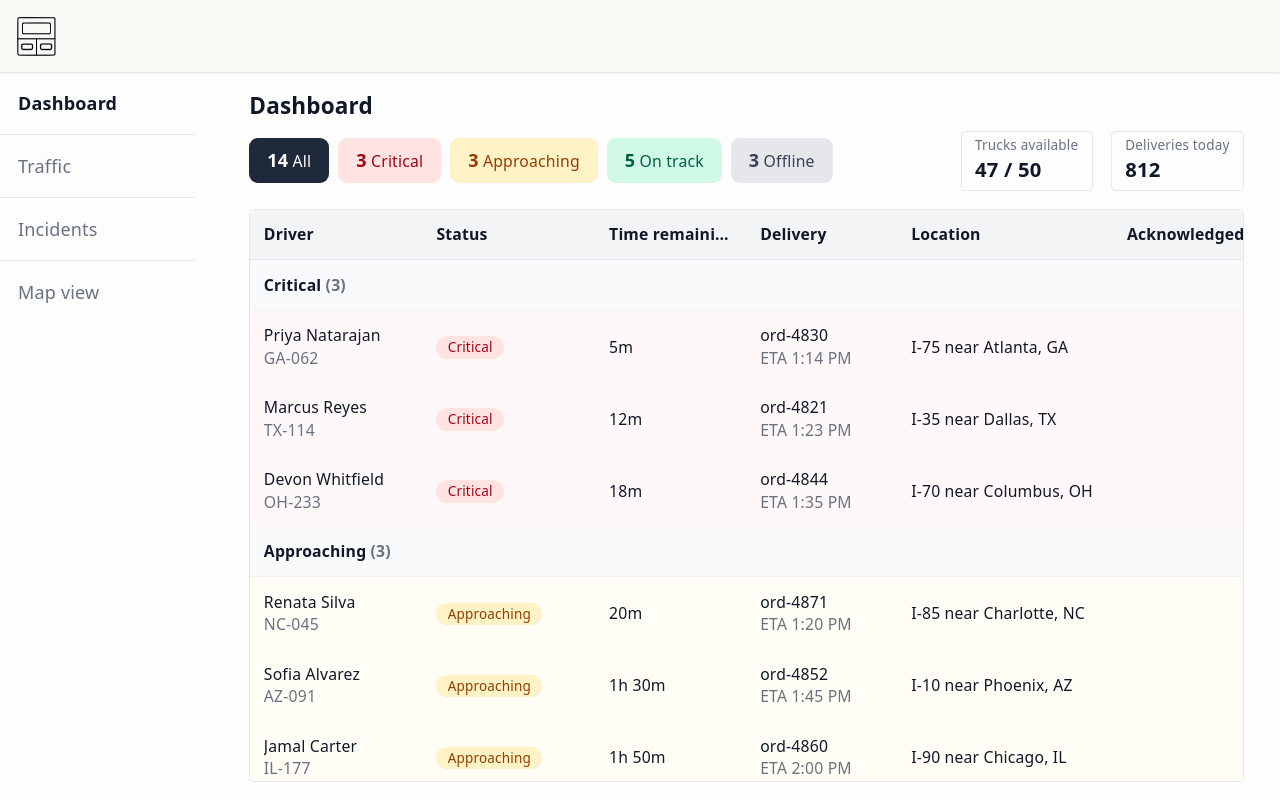
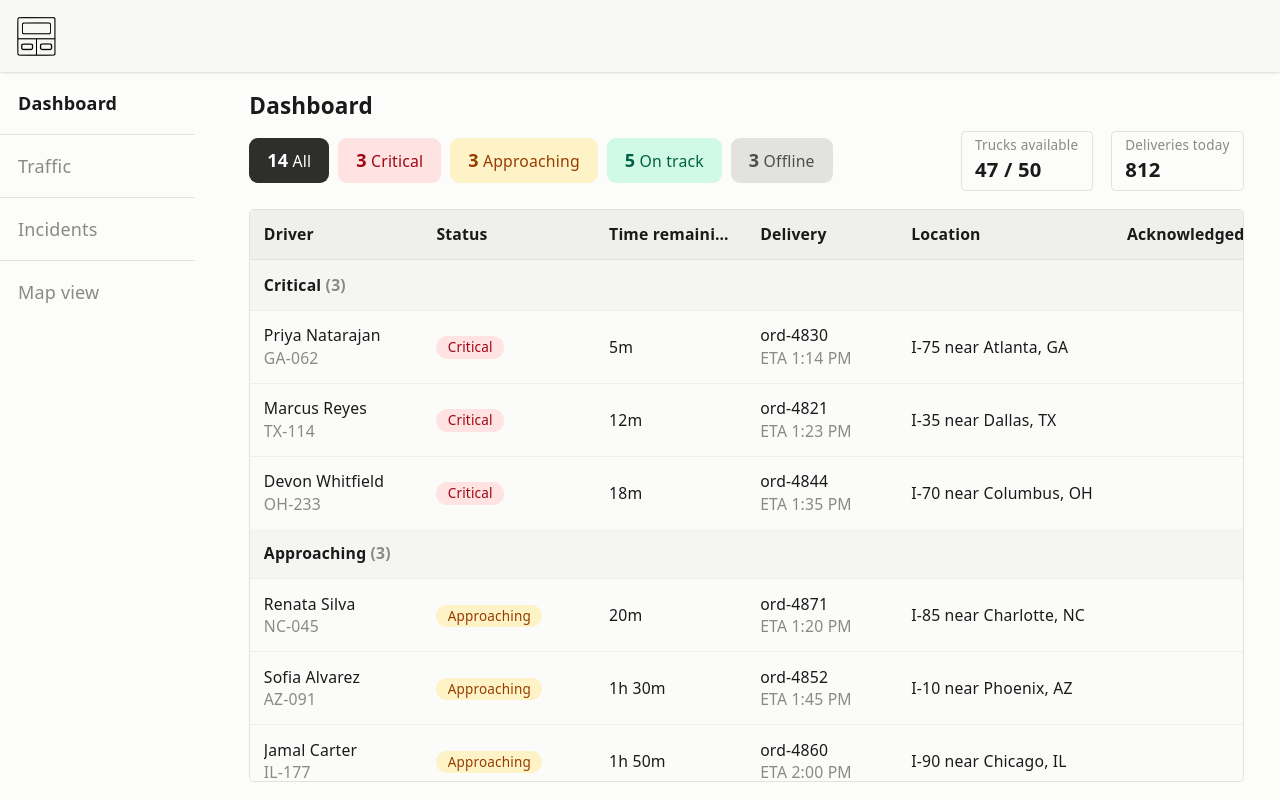
Before and after one commit to charlottemoche/fleet-toast, a React (Vite) app: page / in a window 1280 px wide. Built offline with nearby package versions, Linux system fonts and the light colour scheme.

Commit message:
fix: css cleanup

```diff
--- a/src/App.jsx
+++ b/src/App.jsx
@@ -38,8 +38,8 @@ export default function App() {
   }
 
   return (
-    <main className="relative mx-auto flex h-screen flex-col bg-gray-100/20 text-gray-900 dark:bg-[#121212] dark:text-gray-100">
-      <nav className="sticky top-0 z-10 bg-[#f8f8f5] p-3 shadow dark:bg-[#000000]">
+    <main className="relative mx-auto flex h-screen flex-col bg-gray-100/20 text-gray-900 dark:bg-gray-900 dark:text-gray-100">
+      <nav className="sticky top-0 z-10 bg-gray-50 p-3 shadow dark:bg-gray-950">
         <div>
           <ul className="m-0 flex w-full flex-1 list-none items-center justify-between gap-2 p-0">
             <li>
@@ -47,7 +47,7 @@ export default function App() {
                 <img
                   src="/charlotte-truck.png"
                   alt="Logo"
-                  className="h-10 w-10"
+                  className="h-10 w-10 dark:invert"
                 />
               </a>
             </li>
@@ -60,7 +60,6 @@ export default function App() {
           driversBySection={driversBySection}
           onSelectDriver={setSelectedDriverId}
           acknowledgedIds={acknowledgedIds}
-          onToggleAcknowledged={toggleAcknowledged}
         />
       </div>
       <AlertToastStack
--- a/src/components/alerts/AlertToast.jsx
+++ b/src/components/alerts/AlertToast.jsx
@@ -10,7 +10,7 @@ export function AlertToast({ driver, now, onDismiss, onSelectDriver }) {
   }
 
   return (
-    <div className="flex w-72 items-start gap-3 rounded-lg border-2 border-red-700 bg-white p-3 shadow-lg dark:bg-red-950 dark:text-white">
+    <div className="flex w-72 items-start gap-3 rounded-lg border-2 border-red-700 bg-white p-3 shadow-lg dark:bg-gray-800 dark:text-white">
       <div className="min-w-0 flex-1">
         <p className="truncate text-sm font-semibold">{driver.name}</p>
         <p className="text-xs">
@@ -20,7 +20,7 @@ export function AlertToast({ driver, now, onDismiss, onSelectDriver }) {
         <button
           type="button"
           onClick={handleOpen}
-          className="mt-1 text-xs font-semibold underline underline-offset-2"
+          className="mt-3 min-w-40 rounded border border-red-700 bg-red-200/20 px-2 py-1 text-sm transition-colors duration-500 hover:bg-red-200/70 dark:bg-red-900/20 dark:hover:bg-red-900/30"
         >
           View driver →
         </button>
--- a/src/components/alerts/AlertToastStack.jsx
+++ b/src/components/alerts/AlertToastStack.jsx
@@ -4,7 +4,7 @@ export function AlertToastStack({ toasts, now, onDismiss, onSelectDriver }) {
   if (toasts.length === 0) return null
 
   return (
-    <output className="fixed top-4 right-4 z-30 flex flex-col gap-2">
+    <output className="fixed top-20 right-4 z-30 flex flex-col gap-2">
       {toasts.map((toast) => (
         <AlertToast
           key={toast.id}
--- a/src/components/dashboard/Dashboard.jsx
+++ b/src/components/dashboard/Dashboard.jsx
@@ -79,8 +79,8 @@ export function Dashboard({
             </div>
           </div>
           <div className="relative mt-4 max-h-fit min-h-0 flex-1 overflow-auto rounded border border-gray-200 dark:border-gray-800">
-            <table className="w-full min-w-[760px] table-fixed bg-white text-left text-sm dark:bg-[#121212] dark:text-gray-100">
-              <thead className="sticky top-0 bg-gray-100 text-gray-900 dark:bg-[#121212] dark:text-gray-100">
+            <table className="w-full min-w-[760px] table-fixed bg-white text-left text-sm dark:bg-gray-950 dark:text-gray-100">
+              <thead className="sticky top-0 bg-gray-100 text-gray-900 dark:bg-gray-950 dark:text-gray-100">
                 <tr className="border-b border-gray-200 dark:border-gray-800">
                   <th scope="col" className="w-[16%] p-3">
                     Driver
--- a/src/components/dashboard/DriverRow.jsx
+++ b/src/components/dashboard/DriverRow.jsx
@@ -8,16 +8,10 @@ export function DriverRow({ driver, now, onSelectDriver, isAcknowledged }) {
   const { tierId, remainingMinutes } = useDriverStatus(driver, now)
   const tier = getTierById(tierId)
 
-  // Only fall back to the generic hover when the tier doesn't define its
-  // own — stacking both would put two equal-specificity hover:bg-* classes
-  // on the same element, and which one wins is decided by Tailwind's
-  // internal build order, not anything meaningful here.
-  const hasOwnHover = tier.rowClassName.includes('hover:bg')
-
   return (
     <tr
       onClick={() => onSelectDriver(driver.id)}
-      className={`${tier.rowClassName} cursor-pointer ${hasOwnHover ? '' : 'hover:bg-gray-100 dark:hover:bg-gray-800/60'}`}
+      className={`${tier.rowClassName} cursor-pointer transition-colors duration-300 hover:bg-gray-100 dark:hover:bg-gray-800/60`}
     >
       <td className="overflow-hidden p-3">
         <button
--- a/src/components/dashboard/DriverSection.jsx
+++ b/src/components/dashboard/DriverSection.jsx
@@ -16,8 +16,8 @@ export function DriverSection({
   const isToggleable = !alwaysExpanded && drivers.length > 0
 
   return (
-    <tbody>
-      <tr className="bg-gray-50 dark:bg-[#1A1A1A]">
+    <tbody className="divide-y divide-gray-100 dark:divide-gray-800">
+      <tr className="bg-gray-100/60 dark:bg-gray-900">
         <th scope="rowgroup" colSpan={COLUMN_COUNT} className="p-0 text-left">
           {isToggleable ? (
             <button
@@ -33,7 +33,7 @@ export function DriverSection({
               <span>{isExpanded ? 'Hide' : 'Show'}</span>
             </button>
           ) : (
-            <div className="flex items-center justify-between border-b border-gray-100 p-3 dark:border-gray-800">
+            <div className="flex items-center justify-between p-3 dark:border-gray-800">
               <span className="text-sm font-semibold">
                 {label}{' '}
                 <span className="text-gray-500">({drivers.length})</span>
--- a/src/components/driver-detail/DriverDrillIn.jsx
+++ b/src/components/driver-detail/DriverDrillIn.jsx
@@ -92,7 +92,7 @@ export function DriverDrillIn({
         <div className="mt-4 flex gap-2 lg:mt-6">
           <a
             href={`tel:${driver.phone}`}
-            className="flex-1 rounded bg-gray-800 p-2 text-center text-sm font-medium text-white hover:bg-gray-700 dark:bg-gray-200 dark:text-gray-900 dark:hover:bg-white"
+            className="flex-1 rounded bg-gray-800 p-2 text-center text-sm font-medium text-white transition-colors duration-500 hover:bg-gray-700 dark:bg-gray-200 dark:text-gray-900 dark:hover:bg-white"
           >
             Call driver ({driver.phone})
           </a>
@@ -102,7 +102,7 @@ export function DriverDrillIn({
             className={
               isAcknowledged
                 ? 'rounded border border-emerald-600 px-3 text-sm font-medium text-emerald-700 dark:text-emerald-400'
-                : 'rounded border border-gray-300 px-3 text-sm font-medium text-gray-700 hover:bg-gray-100 dark:border-gray-700 dark:text-gray-300 dark:hover:bg-gray-800'
+                : 'rounded border border-gray-300 px-3 text-sm font-medium text-gray-700 transition-colors duration-500 hover:bg-gray-100 dark:border-gray-700 dark:text-gray-300 dark:hover:bg-gray-800'
             }
           >
             {isAcknowledged ? '✓ Acknowledged' : 'Acknowledge'}
--- a/src/data/statusConfig.js
+++ b/src/data/statusConfig.js
@@ -9,10 +9,10 @@ export const statusTiers = [
     section: 'critical',
     alwaysExpanded: true,
     badgeClassName:
-      'bg-red-100 text-red-800 dark:bg-red-950/60 dark:text-red-300 hover:bg-red-200 dark:hover:bg-red-950 transition-colors duration-500',
+      'bg-red-100 text-red-800 dark:bg-red-950/60 dark:text-red-300 hover:bg-red-200 dark:hover:bg-red-950',
     activeBadgeClassName: 'bg-red-700 text-white',
     rowClassName:
-      'bg-red-50/50 hover:bg-red-50 transition-colors duration-300 dark:bg-red-950/40 dark:hover:bg-red-950',
+      'bg-gray-50/60 transition-colors duration-300 dark:bg-red-950/40',
   },
   {
     id: 'approaching',
@@ -21,10 +21,10 @@ export const statusTiers = [
     section: 'approaching',
     alwaysExpanded: true,
     badgeClassName:
-      'bg-amber-100 text-amber-800 dark:bg-amber-950/60 dark:text-amber-300 hover:bg-amber-200 dark:bg-amber-950 transition-colors duration-500',
+      'bg-amber-100 text-amber-800 dark:bg-amber-950/60 dark:text-amber-300 hover:bg-amber-200 dark:bg-amber-950',
     activeBadgeClassName: 'bg-amber-700 text-white',
     rowClassName:
-      'bg-amber-50/50 hover:bg-amber-50 transition-colors duration-300 dark:bg-amber-950/30 dark:hover:bg-amber-950',
+      'bg-gray-50/60 transition-colors duration-300 dark:bg-amber-950/30',
   },
   {
     id: 'on-track',
@@ -33,9 +33,9 @@ export const statusTiers = [
     section: 'on-track',
     alwaysExpanded: false,
     badgeClassName:
-      'bg-emerald-100 text-emerald-800 dark:bg-emerald-950/60 dark:text-emerald-300 hover:bg-emerald-200 dark:bg-emerald-950 transition-colors duration-500',
+      'bg-emerald-100 text-emerald-800 dark:bg-emerald-950/60 dark:text-emerald-300 dark:bg-emerald-950',
     activeBadgeClassName: 'bg-emerald-700 text-white',
-    rowClassName: 'transition-colors duration-300',
+    rowClassName: 'bg-gray-50/60 transition-colors duration-300',
   },
 ]
 
@@ -45,9 +45,9 @@ export const offlineTier = {
   section: 'offline',
   alwaysExpanded: false,
   badgeClassName:
-    'bg-gray-200 text-gray-700 dark:bg-gray-800 dark:text-gray-300 hover:bg-gray-300 dark:hover:bg-gray-900 transition-colors duration-500',
+    'bg-gray-200 text-gray-700 dark:bg-gray-800 dark:text-gray-300',
   activeBadgeClassName: 'bg-gray-700 text-white',
-  rowClassName: '',
+  rowClassName: 'bg-gray-50/60',
 }
 
 export const sectionOrder = ['critical', 'approaching', 'on-track', 'offline']
--- a/src/index.css
+++ b/src/index.css
@@ -1,6 +1,23 @@
 @import 'tailwindcss';
 
+@theme {
+  --color-gray-50: #f8f8f5;
+  --color-gray-100: #efefec;
+  --color-gray-200: #e2e2de;
+  --color-gray-300: #c9c9c4;
+  --color-gray-400: #a8a8a3;
+  --color-gray-500: #8a8a85;
+  --color-gray-600: #6b6b67;
+  --color-gray-700: #4d4d4a;
+  --color-gray-800: #2e2e2c;
+  --color-gray-900: #1a1a1a;
+  --color-gray-950: #121212;
+}
+
 :root {
+  --gray: var(--color-gray-50);
+  --gray-darker: var(--color-gray-950);
+
   --text: #6b6375;
   --text-h: #08060d;
   --bg: #fff;
```
